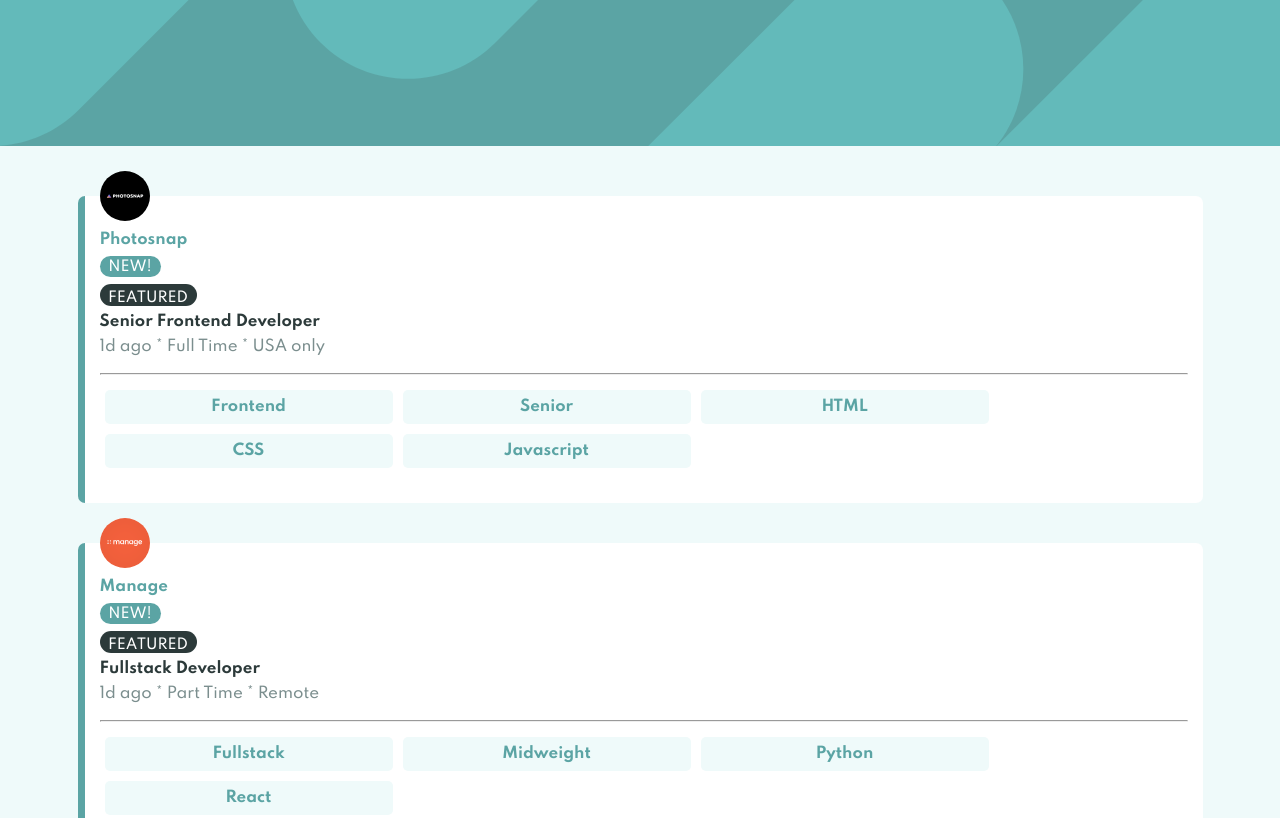
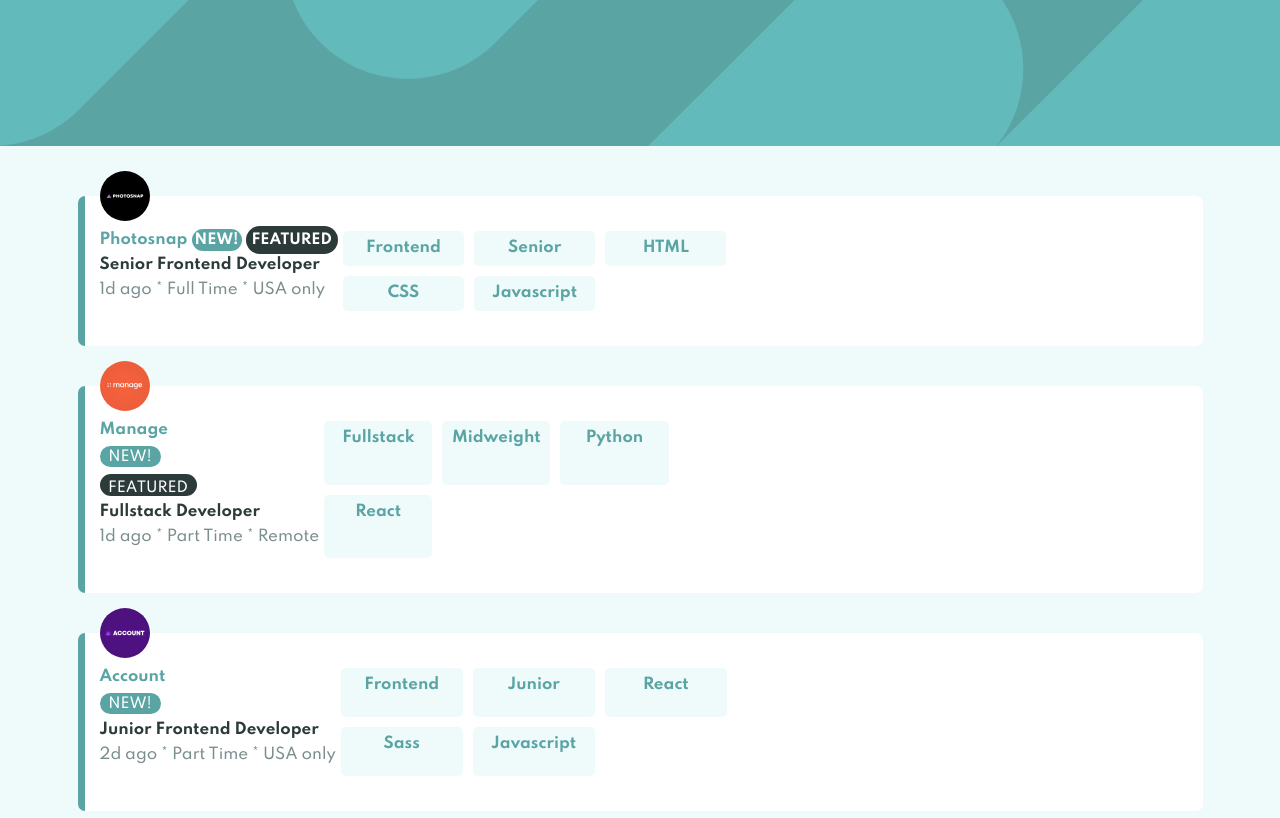
Before and after one commit to KenSparks-Dev/job-listinings, a plain HTML site: page index.html in a window 1280 px wide. Shown: the top 818 px of the page. Drawn offline with Linux system fonts and the light colour scheme; files whose address does not match are found by name.

Commit message:
lg size start

```diff
--- a/css/listings.scss
+++ b/css/listings.scss
@@ -6,6 +6,8 @@
 }
 
 .listing {
+  display:flex;
+  flex-direction: column;
   font-size: 15px;
   width: 85%;
   padding: 30px 15px;
@@ -103,8 +105,16 @@
 
 
 // Medium devices (tablets, 768px and up)
-@media (min-width: 768px) {}
+@media (min-width: 768px) {
+.listing {
+  display:flex;
+  flex-direction: row;
 
+  hr{
+  display:none
+  }
+}
+}
 // Large devices (desktops, 1024px and up)
 @media (min-width: 1024px) {}
 
--- a/index.html
+++ b/index.html
@@ -22,9 +22,7 @@
         <img src="images/photosnap.svg" alt="photosnap" class="listing__logo">
       </div>
       <div class="listing__details">
-        <p class="listing__company">Photosnap</p>
-        <p class="listing__new" data-key="new">new!</p>
-        <p class="listing__featured" data-key="featured">featured</p>
+        <p class="listing__company">Photosnap <span class="listing__new" data-key="new">new!</span> <span class="listing__featured" data-key="featured">featured</span></p>
         <p class="listing__job">Senior Frontend Developer</p>
         <p class="listing__status">
           1d ago * Full Time * USA only
```
Also changed, not shown: css/listings.css, 1 other file.
